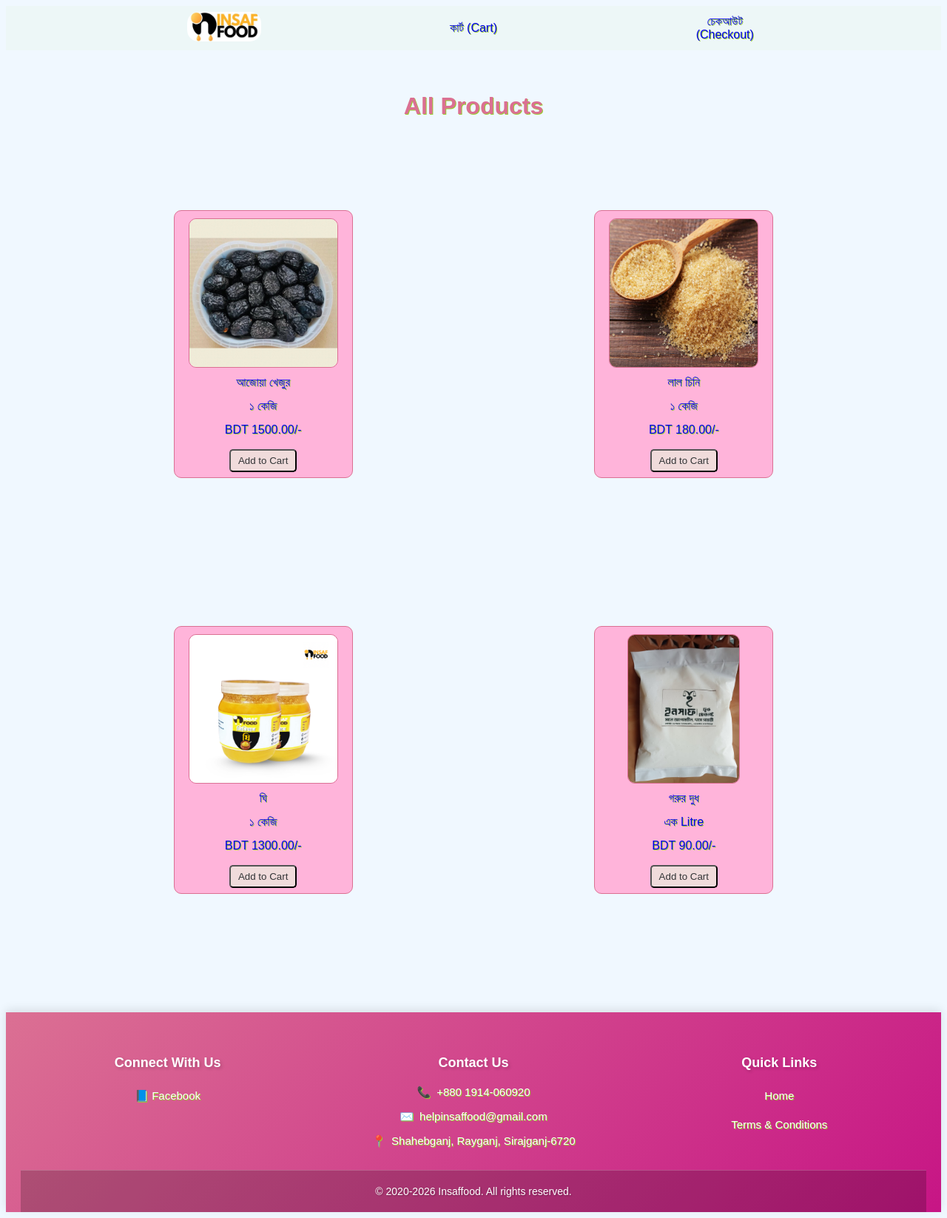
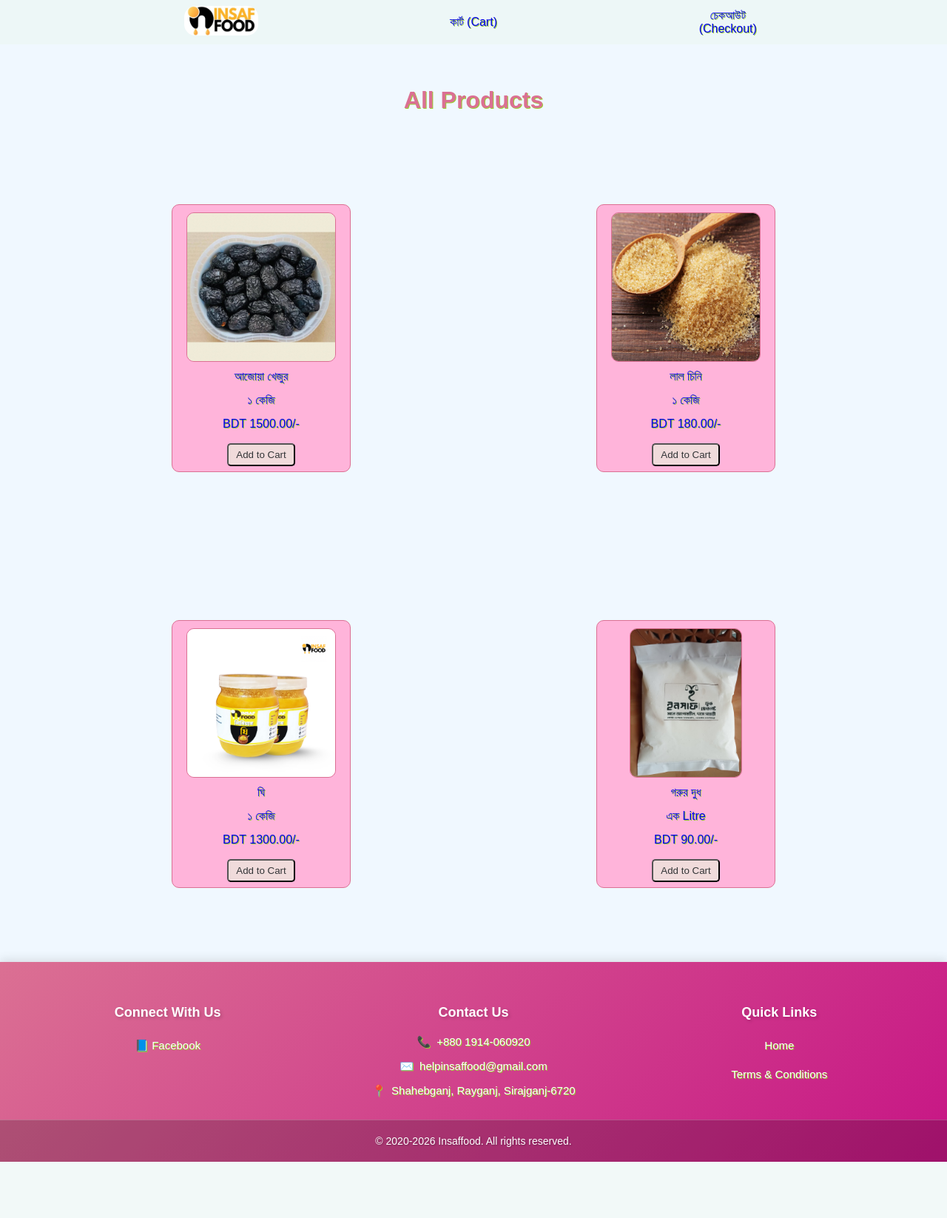
Before and after one commit to marjuksajid/insaf, a Django app: page / in a window 1280 px wide. Shown: the whole page at 74% size. After the commit the page ends 1570 px from the top, so only its background shows below. Run offline with Django 5.2, Linux system fonts and the light colour scheme; data comes from the database, SQL or seed files in the repository; both versions use the stored data as it was after the commit.

Commit message:
Update CSS styles for body and footer for better layout consistency

```diff
--- a/static/shop/style.css
+++ b/static/shop/style.css
@@ -1,4 +1,6 @@
 body {
+    margin: 0;
+    padding: 0;
     background-color: #f0f8ff;
     color: palevioletred;
     text-shadow: 1px 1px yellowgreen;
@@ -499,8 +501,7 @@ h1 {
 .site-footer {
     background: linear-gradient(135deg, #db7093 0%, #c71585 100%);
     color: white;
-    margin-top: 60px;
-    padding: 40px 20px 0;
+    padding: 40px 0px 0;
     box-shadow: 0 -4px 12px rgba(0, 0, 0, 0.1);
 }
 
```
Also changed, not shown: db.sqlite3.
